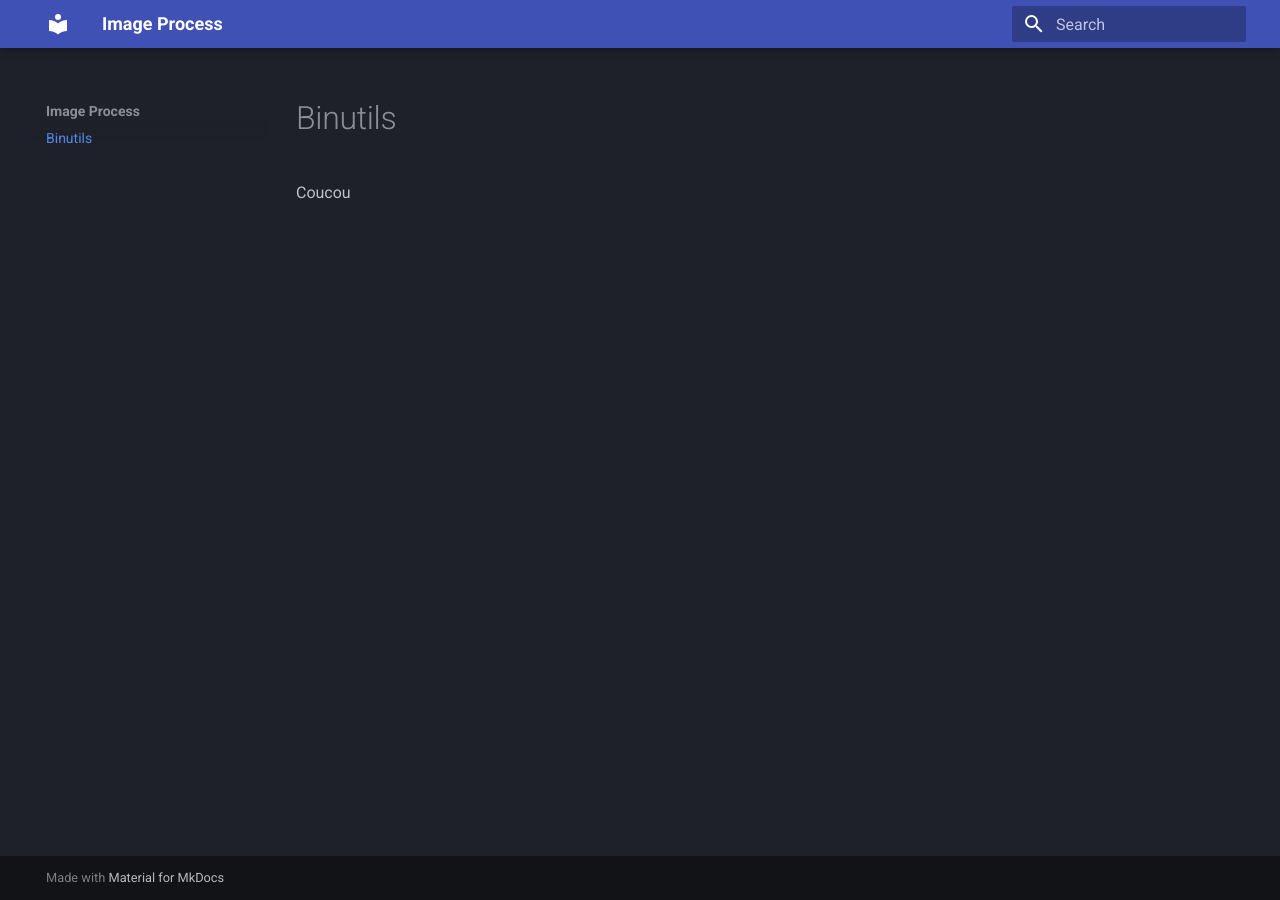
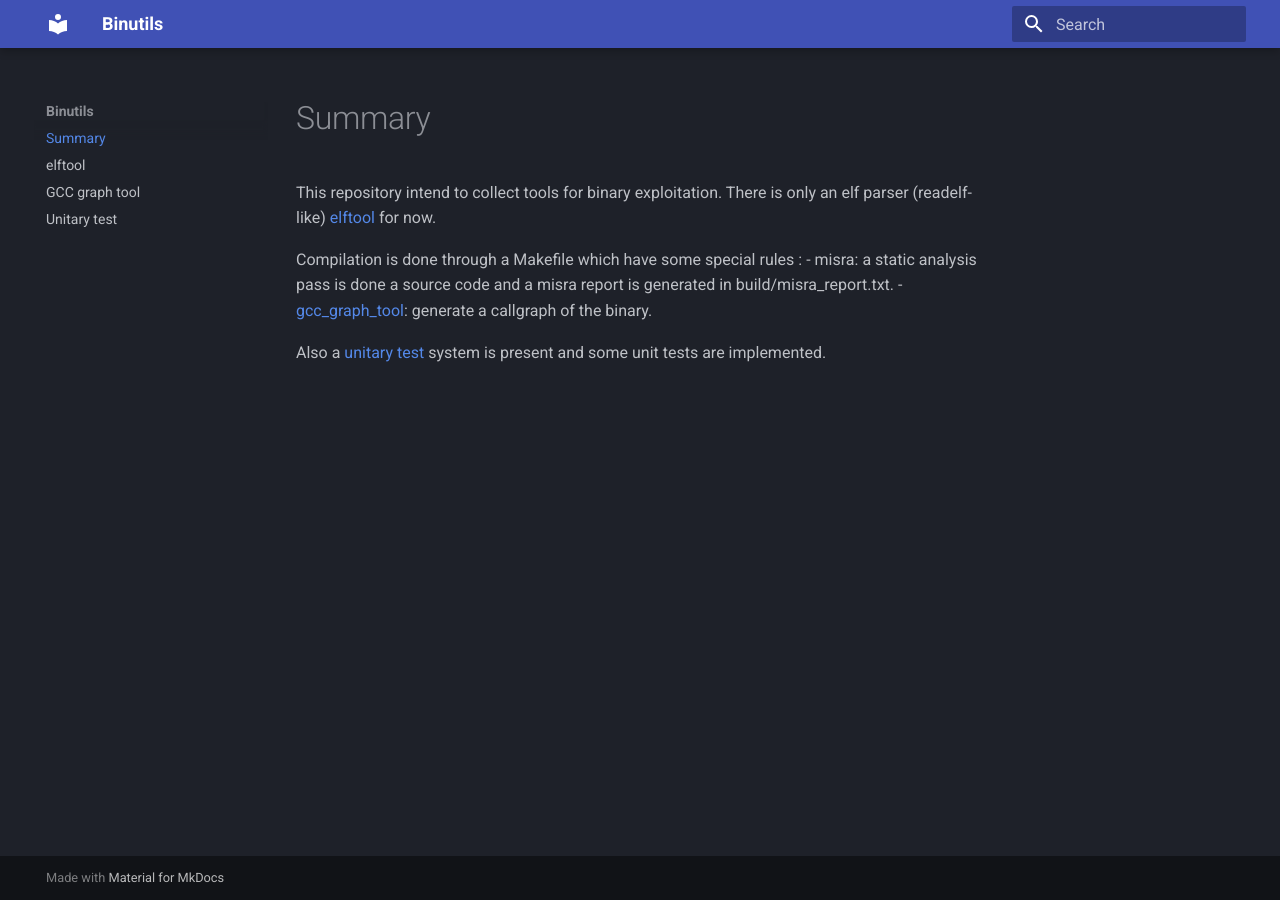
Before and after one commit to leonmariotto/binutils, an MkDocs documentation site: the page built from docs/index.md, in a window 1280 px wide. Built offline with MkDocs 1.6.1 and Material for MkDocs 9.7.7, drawn with Linux system fonts in a browser that asks for light colours.

```diff
--- a/docs/index.md
+++ b/docs/index.md
@@ -1,3 +1,10 @@
-# Binutils
+# Summary
 
-Coucou
+This repository intend to collect tools for binary exploitation.
+There is only an elf parser (readelf-like) [elftool](elftool.md) for now.
+
+Compilation is done through a Makefile which have some special rules :
+- misra: a static analysis pass is done a source code and a misra report is generated in build/misra_report.txt.
+- [gcc_graph_tool](gcc_graph_tool.md): generate a callgraph of the binary.
+
+Also a [unitary test](unit_test.md) system is present and some unit tests are implemented.
--- a/mkdocs.yml
+++ b/mkdocs.yml
@@ -1,4 +1,4 @@
-site_name: Image Process
+site_name: Binutils
 theme:
   name: material
   palette:
```
Also changed, not shown: docs/elftool.md (added, +4 -0 lines), docs/gcc_graph_tool.md (added, +8 -0 lines), docs/unit_test.md (added, +10 -0 lines), 1 other file.
